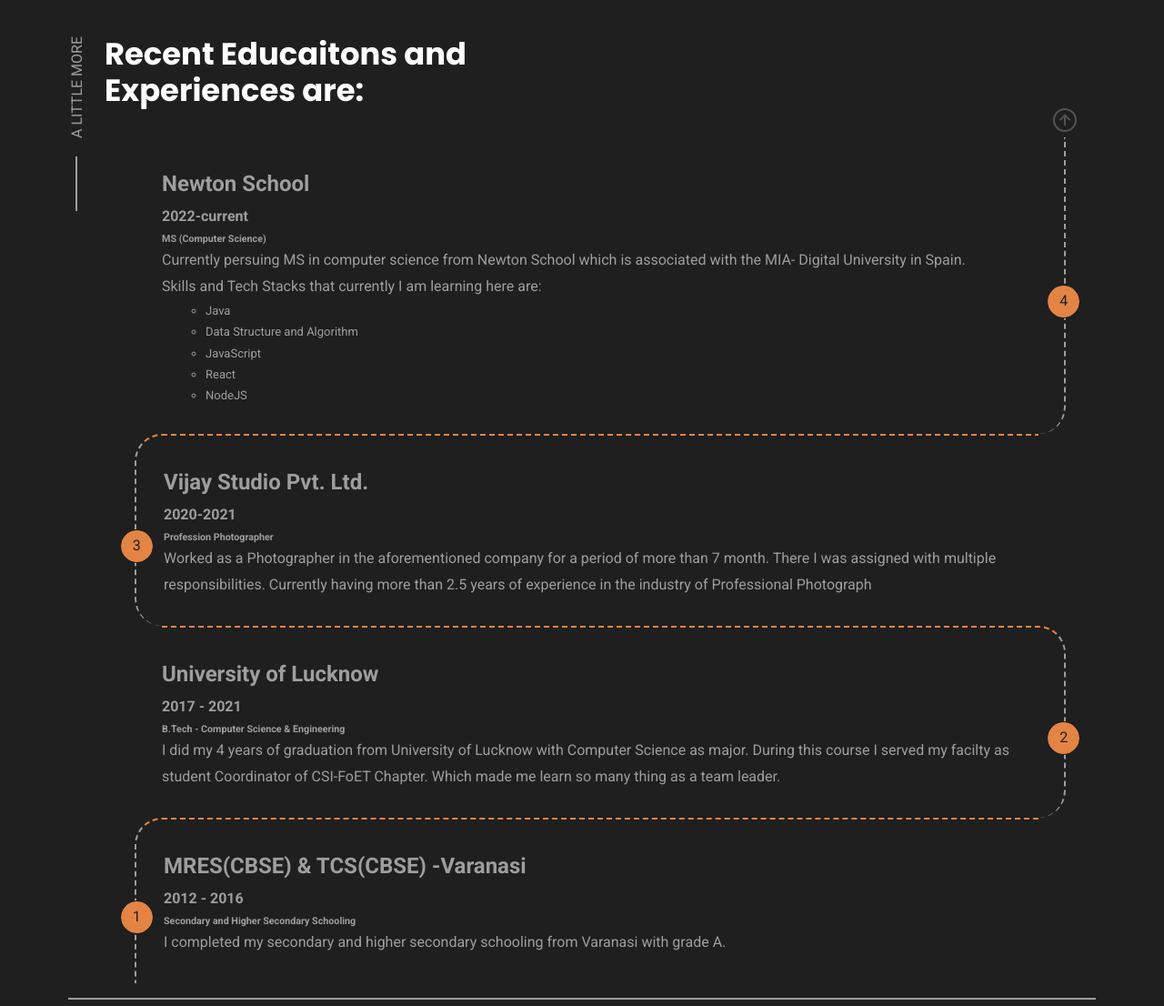
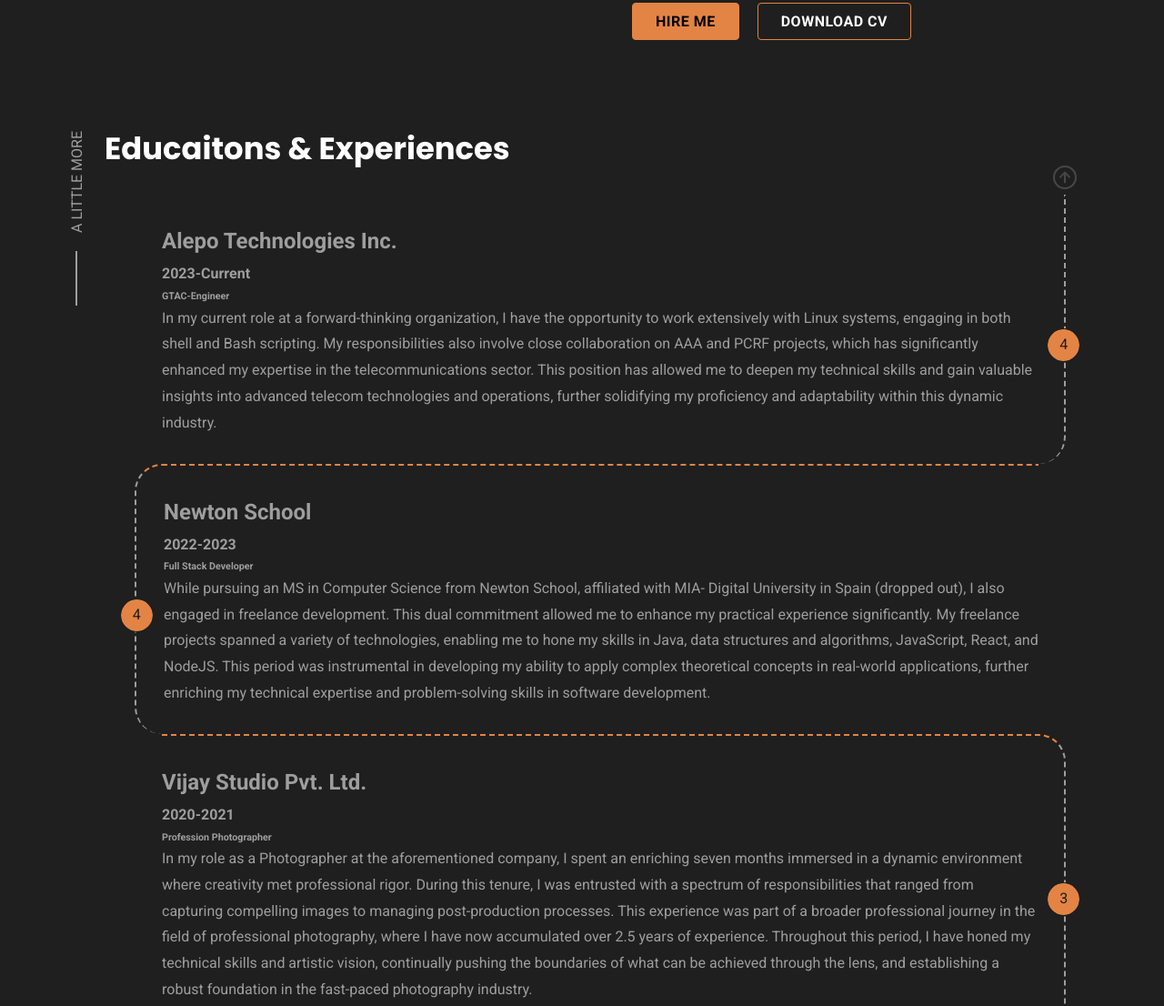
Before and after one commit to brijshyam/portfolio-brijshyam, a plain HTML site: page index.html in a window 1280 px wide. Shown: the part 1384-2490 px from the top of the page at 91% size. Drawn offline with nearby package versions, Linux system fonts and the light colour scheme; a web font is replaced by a local one.

Commit message:
added Alepo Tech Inc.

```diff
--- a/index.html
+++ b/index.html
@@ -29,7 +29,6 @@
 	<meta property="og:locale" content="en_US" />
 	<meta property="og:title" content="Brij Shyam, Full Stack Developer & Photographer" />
 	<meta name="google-site-verification" content="Yl99HHa4apXBOtrhjOdZP6OYPU6bF0pJMbB5hFKAn5Y" />
-
 </head>
 
 <body id="top" class="dark_theme">
@@ -96,7 +95,8 @@
 
 				<figure class="hero-banner" data-aos="zoom-in" data-aos-duration="500" data-aos-delay="500">
 					<picture data-aos="zoom-in">
-              <source srcset=" ./assets/images/hero-banner-1.png" media="(min-width: 768px)" data-aos="zoom-in">
+						<source srcset=" ./assets/images/hero-banner-1.png" media="(min-width: 768px)"
+							data-aos="zoom-in">
 						<source srcset="./assets/images/hero-banner-1.png" media="(min-width: 500px)">
 						<img src="./assets/images/hero-banner-1.png"
 							alt="A man with goggles in a white shirt with a happy expression" class="w-100">
@@ -104,13 +104,15 @@
 				</figure>
 				<!--  Hero Content  -->
 				<div class="hero-content">
-            <h3 class="h3  hero-title section-text" data-aos="fade-left" data-aos-duration="300" data-aos-delay="100">
+					<h3 class="h3  hero-title section-text" data-aos="fade-left" data-aos-duration="300"
+						data-aos-delay="100">
 						<div class="greeting-wrapper">
 							<span class="greeting">Hi,</span>
 							<span class="hi-emoji"> 👋</span>
 							<sapn class="i-am">I am</sapn>
 						</div>
-              <span class="name-wrapper" data-aos="fade-left" data-aos-duration="700" data-aos-delay="500">Brij Shyam
+						<span class="name-wrapper" data-aos="fade-left" data-aos-duration="700"
+							data-aos-delay="500">Brij Shyam
 						</span>
 					</h3>
 					<!-- =====Adding typing text==== -->
@@ -199,18 +201,24 @@
 						alt="A man in a alice blue shirt with a thinking expression" class="w-100">
 				</figure>
 
-          <div class="about-content section-content" data-aos="fade-left" data-aos-duration="1000" data-aos-delay="100">
+				<div class="about-content section-content" data-aos="fade-left" data-aos-duration="1000"
+					data-aos-delay="100">
 
 					<p class="section-subtitle">About me</p>
 
 					<h2 class="h3 section-title">Need a Versatile Developer? Here I am.</h2>
 
 					<p class="section-text">
-              I am a B. Tech graduate in Computer Science and Engineering with a passion for photography. I have
-              developed expertise in a range of programming languages and technologies including Java, React JS, HTML,
-              CSS, SCSS, JavaScript, NodeJS, SQL, and NoSQL. With my passion for problem-solving and aptitude for
-              learning new technologies, I am well-equipped to tackle a variety of technical challenges. My aptitude for
-              problem-solving and solid technical foundation allows me to handle difficult tasks with ease.
+						I am currently working as an engineer at Alepo Technologies, leveraging over a year of
+						experience in the technology sector. A B. Tech graduate in Computer Science and Engineering, I
+						am deeply passionate about photography and have developed expertise in a range of programming
+						languages and technologies, including Java, React JS, HTML, CSS, SCSS, JavaScript, NodeJS, SQL,
+						and NoSQL. My strong problem-solving skills and eagerness to learn new technologies allow me to
+						effectively tackle various technical challenges with ease. With a solid technical foundation and
+						proven capabilities, I am committed to delivering high-quality technological solutions.
+						<br>
+						I also possess expertise in Linux and various tools such as Graphite, Icinga, and CI/CD
+						pipelines.
 					</p>
 					<div class="btn-group">
 						<a href="#contact"><button class="btn btn-secondary">Hire me</button></a>
@@ -225,29 +233,46 @@
 			<section class="section-content" id="vertical-timeline education">
 
 				<p class="section-subtitle">A little more</p>
-
-          <h2 class="h3 section-title">Recent Educaitons and Experiences are:</h2>
+				<h2 class="h3 section-title">Educaitons & Experiences</h2>
 				<ul class="vertical-timeline-container section-text">
 					<li class="timeline-item" data-aos="fade-up" data-aos-duration="1000" data-aos-delay="200">
 						<div class=" up-arrow climbing-up-arrow-wrapper ">
 							<ion-icon name='arrow-up-circle-outline'></ion-icon>
 							<div class="tooltip" id="progressing">Progressing...</div>
 						</div>
+						<h2>Alepo Technologies Inc.</h2>
+						<h4>2023-Current</h4>
+						<h6 class="course-tag">GTAC-Engineer</h6>
+						<p>
+							In my current role at a forward-thinking organization, I have the opportunity to work
+							extensively with Linux systems, engaging in both shell and Bash scripting. My
+							responsibilities also involve close collaboration on AAA and PCRF projects, which has
+							significantly enhanced my expertise in the telecommunications sector. This position has
+							allowed me to deepen my technical skills and gain valuable insights into advanced telecom
+							technologies and operations, further solidifying my proficiency and adaptability within this
+							dynamic industry.
+							<!-- <ul class="sublisting-container">
+							<li class="sublist-item">Java</li>
+						</ul> -->
+						</p>
+						<span>4</span>
+					</li>
+					<li class="timeline-item" data-aos="fade-up" data-aos-duration="1000" data-aos-delay="200">
+
 						<h2>Newton School</h2>
-              <h4>2022-current</h4>
-              <h6 class="course-tag">MS (Computer Science)</h6>
+						<h4>2022-2023</h4>
+						<h6 class="course-tag">Full Stack Developer</h6>
 						<p>
-                Currently persuing MS in computer science from Newton School which is associated with the MIA- Digital
-                University in Spain. <br>
-                Skills and Tech Stacks that currently I am learning here are:
-              <ul class="sublisting-container">
+							While pursuing an MS in Computer Science from Newton School, affiliated with MIA- Digital
+							University in Spain (dropped out), I also engaged in freelance development. This dual
+							commitment allowed me to enhance my practical experience significantly. My freelance
+							projects spanned a variety of technologies, enabling me to hone my skills in Java, data
+							structures and algorithms, JavaScript, React, and NodeJS. This period was instrumental in
+							developing my ability to apply complex theoretical concepts in real-world applications,
+							further enriching my technical expertise and problem-solving skills in software development.
+							<!-- <ul class="sublisting-container">
 							<li class="sublist-item">Java</li>
-                <li class="sublist-item">Data Structure and Algorithm</li>
-                <li class="sublist-item">JavaScript</li>
-                <li class="sublist-item">React</li>
-                <li class="sublist-item">NodeJS</li>
-
-              </ul>
+						</ul> -->
 						</p>
 						<span>4</span>
 					</li>
@@ -257,10 +282,15 @@
 						<h4>2020-2021</h4>
 						<h6 class="course-tag">Profession Photographer</h6>
 						<p>
-                Worked as a Photographer in the aforementioned company for a period of more than 7 month. There I was
-                assigned with multiple responsibilities. Currently having more than 2.5 years of experience in the
-                industry of Professional Photograph
-
+							In my role as a Photographer at the aforementioned company, I spent an enriching seven
+							months immersed in a dynamic environment where creativity met professional rigor. During
+							this tenure, I was entrusted with a spectrum of responsibilities that ranged from capturing
+							compelling images to managing post-production processes. This experience was part of a
+							broader professional journey in the field of professional photography, where I have now
+							accumulated over 2.5 years of experience. Throughout this period, I have honed my technical
+							skills and artistic vision, continually pushing the boundaries of what can be achieved
+							through the lens, and establishing a robust foundation in the fast-paced photography
+							industry.
 						</p>
 						<span>3</span>
 					</li>
@@ -269,10 +299,12 @@
 						<h4>2017 - 2021</h4>
 						<h6 class="course-tag">B.Tech - Computer Science & Engineering</h6>
 						<p>
-                I did my 4 years of graduation from University of Lucknow with Computer Science as major. During this
-                course I served my facilty as student Coordinator of CSI-FoET Chapter. Which made me learn so many thing
-                as a team leader.
-
+							I completed my four-year undergraduate degree in Computer Science at the University of
+							Lucknow. During my studies, I had the privilege of serving as the Student Coordinator for
+							the CSI-FoET Chapter. This role not only enhanced my leadership skills but also deepened my
+							understanding of team dynamics and project management. As a coordinator, I learned to
+							navigate challenges, motivate team members, and drive projects to successful completion, all
+							of which have greatly contributed to my professional development.
 						</p>
 						<span>2</span>
 					</li>
@@ -294,14 +326,16 @@
 			<!-- - #SKILLS -->
 			<section class="skills" id="skills">
 
-          <div class="skills-content section-content" data-aos="zoom-in" data-aos-duration="1000" data-aos-delay="300">
+				<div class="skills-content section-content" data-aos="zoom-in" data-aos-duration="1000"
+					data-aos-delay="300">
 
 					<p class="section-subtitle">My skills</p>
 
 					<h2 class="h3 section-title">What My Programming Skills Include?</h2>
 
 					<p class="section-text">
-              I develop simple, intuitive and responsive user interface along with backend functionality that helps
+						I develop simple, intuitive and responsive user interface along with backend functionality that
+						helps
 						users get things done with less
 						effort and time with those technologies.
 					</p>
@@ -314,257 +348,191 @@
 				</div>
 
 				<div class="skills-box" data-skills-box>
-
 					<!-- SKILLS LIST -->
 					<ul class="skills-list">
-
 						<li>
 							<div class="skill-card">
-                  <div class="tooltip">Java</div>
-
+								<div class="tooltip">Linux</div>
 								<div class="card-icon">
-                    <img src="./assets/images/java.png" alt="HTML5 logo">
+									<img src="./assets/images/linux.png" alt="Java logo">
 								</div>
 							</div>
 						</li>
-
 						<li>
 							<div class="skill-card">
 								<div class="tooltip">HTML5</div>
-
 								<div class="card-icon">
 									<img src="./assets/images/html5.png" alt="HTML5 logo">
 								</div>
 							</div>
 						</li>
-
 						<li>
 							<div class="skill-card">
 								<div class="tooltip">CSS3</div>
-
 								<div class="card-icon">
 									<img src="./assets/images/css3.png" alt="CSS3 logo">
 								</div>
 							</div>
 						</li>
-
 						<li>
 							<div class="skill-card">
 								<div class="tooltip">JavaScript</div>
-
 								<div class="card-icon">
 									<img src="./assets/images/javascript.png" alt="JavaScript logo">
 								</div>
 							</div>
 						</li>
-
 						<li>
 							<div class="skill-card">
 								<div class="tooltip">React Js</div>
-
 								<div class="card-icon">
 									<img src="./assets/images/react.png" alt="React logo">
 								</div>
 							</div>
 						</li>
-
 						<li>
 							<div class="skill-card">
 								<div class="tooltip">Express Js</div>
-
 								<div class="card-icon">
-                    <img style="width: 50px;" src="./assets/images/express-js.png" alt="React logo">
+									<img style="width: 50px;" src="./assets/images/express-js.png"
+										alt="Express Js logo">
 								</div>
 							</div>
 						</li>
-
 						<li>
 							<div class="skill-card">
 								<div class="tooltip">Vite</div>
 								<div class="card-icon">
-                    <img src="./assets/images/vite.svg" alt="Npm logo">
+									<img src="./assets/images/vite.svg" alt="Vite logo">
 								</div>
 							</div>
 						</li>
-
 						<li>
 							<div class="skill-card">
 								<div class="tooltip">TypeScript</div>
-
 								<div class="card-icon">
 									<img src="./assets/images/typescript.png" alt="TypeScript logo">
 								</div>
 							</div>
 						</li>
-
 						<li>
 							<div class="skill-card">
 								<div class="tooltip">Bootstrap</div>
-
 								<div class="card-icon">
 									<img src="./assets/images/bootstrap.png" alt="Bootstrap logo">
 								</div>
 							</div>
 						</li>
-
-              <!-- <li>
-                <div class="skill-card">
-                  <div class="tooltip">Vue</div>
-
-                  <div class="card-icon">
-                    <img src="./assets/images/vue.png" alt="Vue logo">
-                  </div>
-                </div>
-              </li> -->
-
-              <!-- <li>
-                <div class="skill-card">
-                  <div class="tooltip">Firebase</div>
-
-                  <div class="card-icon">
-                    <img src="./assets/images/firebase.png" alt="Firebase logo">
-                  </div>
-                </div>
-              </li> -->
-
 						<li>
 							<div class="skill-card">
 								<div class="tooltip">SASS</div>
-
 								<div class="card-icon">
 									<img src="./assets/images/sass.png" alt="SASS logo">
 								</div>
 							</div>
 						</li>
-
 						<li>
 							<div class="skill-card">
 								<div class="tooltip">MongoDB</div>
-
 								<div class="card-icon">
-                    <img src="./assets/images/mongodb.svg" alt="SASS logo">
+									<img src="./assets/images/mongodb.svg" alt="MongoDB logo">
 								</div>
 							</div>
 						</li>
-
 						<li>
 							<div class="skill-card">
 								<div class="tooltip">Node Js</div>
-
 								<div class="card-icon">
-                    <img src="./assets/images/nodejs.png" alt="SASS logo">
+									<img src="./assets/images/nodejs.png" alt="Node Js logo">
 								</div>
 							</div>
 						</li>
-
 						<li>
 							<div class="skill-card">
 								<div class="tooltip">My SQL</div>
-
 								<div class="card-icon">
-                    <img src="./assets/images/mysql.svg" alt="SASS logo">
+									<img src="./assets/images/mysql.svg" alt="MySQL logo">
 								</div>
 							</div>
 						</li>
-
 						<li>
 							<div class="skill-card">
 								<div class="tooltip">JWT</div>
-
 								<div class="card-icon">
-                    <img src="./assets/images/jwt.svg" alt="SASS logo">
+									<img src="./assets/images/jwt.svg" alt="JWT logo">
 								</div>
 							</div>
 						</li>
-
 					</ul>
 					<!-- TOOLS LIST -->
 					<ul class="tools-list">
-
 						<li>
 							<div class="skill-card">
 								<div class="tooltip">Webpack</div>
-
 								<div class="card-icon">
 									<img src="./assets/images/webpack.png" alt="Webpack logo">
 								</div>
 							</div>
 						</li>
-
 						<li>
 							<div class="skill-card">
 								<div class="tooltip">Git</div>
-
 								<div class="card-icon">
 									<img src="./assets/images/git.png" alt="Git logo">
 								</div>
 							</div>
 						</li>
-
 						<li>
 							<div class="skill-card">
 								<div class="tooltip">Npm</div>
-
 								<div class="card-icon">
 									<img src="./assets/images/npm.png" alt="Npm logo">
 								</div>
 							</div>
 						</li>
-
 						<li>
 							<div class="skill-card">
 								<div class="tooltip">Command Line</div>
-
 								<div class="card-icon">
 									<img src="./assets/images/command.png" alt="Command Line logo">
 								</div>
 							</div>
 						</li>
-
 						<li>
 							<div class="skill-card">
 								<div class="tooltip">VS Code</div>
-
 								<div class="card-icon">
 									<img src="./assets/images/vs-code.png" alt="VS Code logo">
 								</div>
 							</div>
 						</li>
-
 						<li>
 							<div class="skill-card">
 								<div class="tooltip">Slack</div>
-
-                  <div class="card-icon">
+								<div the="card-icon">
 									<img src="./assets/images/slack.png" alt="Slack logo">
 								</div>
 							</div>
 						</li>
-
 						<li>
 							<div class="skill-card">
 								<div class="tooltip">Photoshop</div>
-
 								<div class="card-icon">
 									<img src="./assets/images/photoshop.png" alt="Photoshop logo">
 								</div>
 							</div>
 						</li>
-
 						<li>
 							<div class="skill-card">
 								<div class="tooltip">Adobe XD</div>
-
 								<div class="card-icon">
 									<img src="./assets/images/adobe-xd.png" alt="Adobe XD logo">
 								</div>
 							</div>
 						</li>
-
 						<li>
 							<div class="skill-card">
 								<div class="tooltip">Figma</div>
-
 								<div class="card-icon">
 									<img src="./assets/images/figma.gif" alt="Figma logo">
 								</div>
@@ -573,15 +541,12 @@
 						<li>
 							<div class="skill-card">
 								<div class="tooltip">Premiere Pro</div>
-
 								<div class="card-icon">
-                    <img src="./assets/images/adobe-premiere-pro-icon.svg" alt="Priemere Pro logo">
+									<img src="./assets/images/adobe-premiere-pro-icon.svg" alt="Premiere Pro logo">
 								</div>
 							</div>
 						</li>
-
 					</ul>
-
 				</div>
 
 			</section>
@@ -599,7 +564,8 @@
 							<h2 class="h3 section-title">See My Awsome Works</h2>
 
 							<p class="section-text">
-                  During my learning journey of programming and coding I have worked on multiple projects. Some of them
+								During my learning journey of programming and coding I have worked on multiple projects.
+								Some of them
 								I have deployed to show case my work. which is listed down below here.
 							</p>
 
@@ -613,7 +579,8 @@
 						<a href="https://myntra-clone-by-brij.netlify.app/" target="_blank" class="project-card"
 							title="Click to Preview">
 							<figure class="card-banner">
-                  <img src="./assets/images/myntra-clone.jpeg" class="w-100" alt="Myntra Website clone Image">
+								<img src="./assets/images/myntra-clone.jpeg" class="w-100"
+									alt="Myntra Website clone Image">
 							</figure>
 							<div class="card-content">
 								<h3 class="h4 card-title">Myntra Clone</h3>
@@ -623,7 +590,8 @@
 					</li>
 
 					<li data-aos="flip-right" data-aos-duration="1000" data-aos-delay="400">
-              <a href="https://codebot-beta.vercel.app/" target="_blank" class="project-card" title="Click to Preview">
+						<a href="https://codebot-beta.vercel.app/" target="_blank" class="project-card"
+							title="Click to Preview">
 							<figure class="card-banner">
 								<img src="./assets/images/codebot-sassy.jpeg" class="w-100"
 									alt="A test promt screen image to show up project UI">
@@ -639,7 +607,8 @@
 						<a href="https://github.com/brijshyam/employee-management-system-using-react-and-springboot"
 							target="_blank" class="project-card" title="Click to Preview">
 							<figure class="card-banner">
-                  <img src="./assets/images/Projects.png" class="w-100" alt="An Image to show up man working on a desk">
+								<img src="./assets/images/Projects.png" class="w-100"
+									alt="An Image to show up man working on a desk">
 							</figure>
 							<div class="card-content">
 								<h3 class="h4 card-title">Employee Management</h3>
@@ -663,7 +632,8 @@
 					</li>
 
 					<li data-aos="flip-right" data-aos-duration="1000" data-aos-delay="600">
-              <a href="https://brijshyam.netlify.app/" target="_blank" class="project-card" title="Click to Preview">
+						<a href="https://brijshyam.netlify.app/" target="_blank" class="project-card"
+							title="Click to Preview">
 							<figure class="card-banner">
 								<img src="./assets/images/portfolio.jpeg" class="w-100"
 									alt="An Image to show up responsive portfolio website">
@@ -676,8 +646,8 @@
 					</li>
 
 					<li>
-              <a href="https://github.com/brijshyam" class="load-more" data-aos="fade-left" data-aos-duration="1000"
-                data-aos-delay="700">Show more
+						<a href="https://github.com/brijshyam" class="load-more" data-aos="fade-left"
+							data-aos-duration="1000" data-aos-delay="700">Show more
 							on GitHub</a>
 					</li>
 				</ul>
@@ -694,7 +664,8 @@
 					<h2 class="h3 section-title">Have You Got Any Idea to Discuss? Please Drop a Message</h2>
 
 					<p class="section-text">
-              Get in touch and let me know how I can help. Fill out the form and I’ll be responding as soon as possible.
+						Get in touch and let me know how I can help. Fill out the form and I’ll be responding as soon as
+						possible.
 					</p>
 
 					<ul class="contact-list">
@@ -738,7 +709,8 @@
 
 							<div class="wrapper">
 								<h3 class="h4 contact-item-title">Email:</h3>
-                  <a href="mailto:brijshyam51maurya@outlook.com" class="contact-info">brijshyam51maurya@outlook.com</a>
+								<a href="mailto:brijshyam51maurya@outlook.com"
+									class="contact-info">brijshyam51maurya@outlook.com</a>
 							</div>
 
 						</li>
@@ -782,7 +754,8 @@
 					<div class="form-wrapper">
 						<label for="name" class="form-label">Name</label>
 						<div class="input-wrapper">
-                <input type="text" name="name" id="name" required placeholder="Brij Shyam" class="input-field">
+							<input type="text" name="name" id="name" required placeholder="Brij Shyam"
+								class="input-field">
 							<ion-icon name="person-circle"></ion-icon>
 						</div>
 					</div>
@@ -790,7 +763,8 @@
 					<div class="form-wrapper">
 						<label for="email" class="form-label">Email</label>
 						<div class="input-wrapper">
-                <input type="email" name="email" id="email" required placeholder="brij@mail.com" class="input-field">
+							<input type="email" name="email" id="email" required placeholder="brij@mail.com"
+								class="input-field">
 							<ion-icon name="mail"></ion-icon>
 						</div>
 					</div>
@@ -798,7 +772,8 @@
 					<div class="form-wrapper">
 						<label for="phone" class="form-label">Phone</label>
 						<div class="input-wrapper">
-                <input type="tel" name="phone" id="phone" required placeholder="9800000000" class="input-field">
+							<input type="tel" name="phone" id="phone" required placeholder="9800000000"
+								class="input-field">
 							<ion-icon name="call"></ion-icon>
 						</div>
 					</div>
```
Also changed, not shown: assets/images/aws.png (added), assets/images/cloud-storage.png (added), assets/images/docker.png (added), assets/images/linux.png (added), assets/images/python.png (added), 1 other file. Lines whose indentation alone changed are shown as unchanged.
